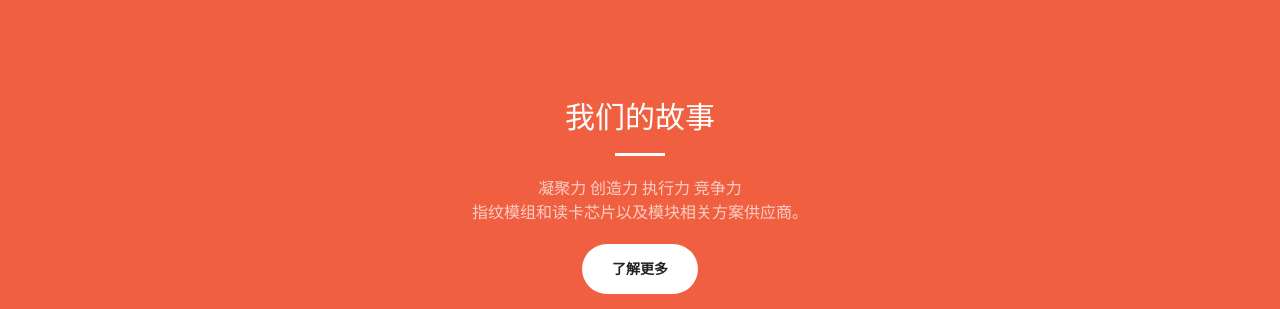
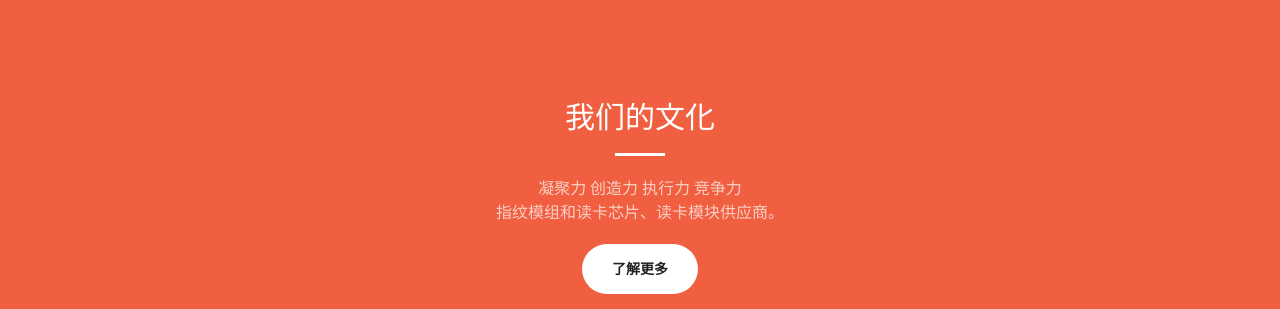
Before and after one commit to easyfp/easyfp.github.io, a Jekyll site: the page built from index.html, in a window 1280 px wide and 900 px high, scrolled down 736 px. Shown: the part 164-473 px from the top of the window. Built offline with Jekyll 4.4.1, drawn with Linux system fonts in a browser that asks for light colours.

Commit message:
Update call-to-action.html

```diff
--- a/_includes/call-to-action.html
+++ b/_includes/call-to-action.html
@@ -2,9 +2,9 @@
     <div class="container">
         <div class="row">
             <div class="col-lg-8 col-lg-offset-2 text-center">
-                <h2 class="section-heading">我们的故事</h2>
+                <h2 class="section-heading">我们的文化</h2>
                 <hr class="light">
-                <p class="text-faded">凝聚力 创造力 执行力 竞争力<br> 指纹模组和读卡芯片以及模块相关方案供应商。 </p>
+                <p class="text-faded">凝聚力 创造力 执行力 竞争力<br> 指纹模组和读卡芯片、读卡模块供应商。 </p>
                 <a href="#" class="btn btn-default btn-xl">了解更多</a>
             </div>
         </div>
```
